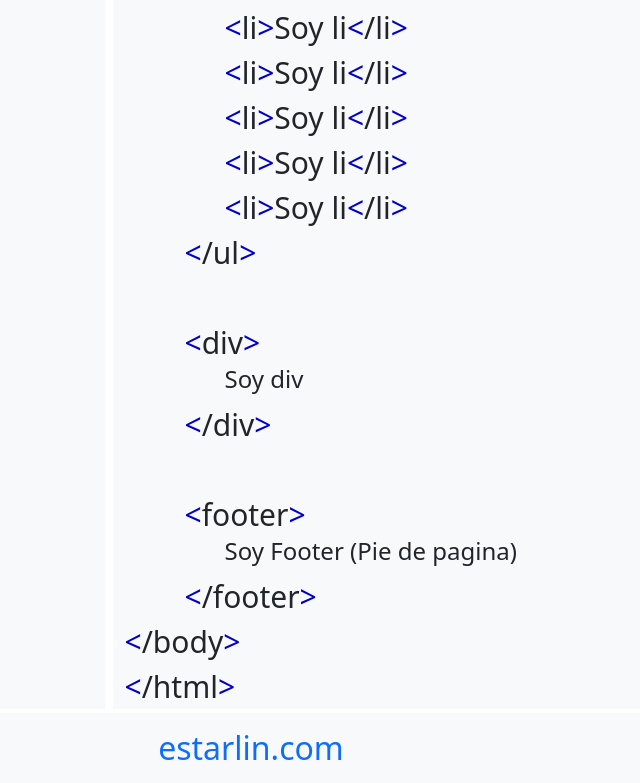
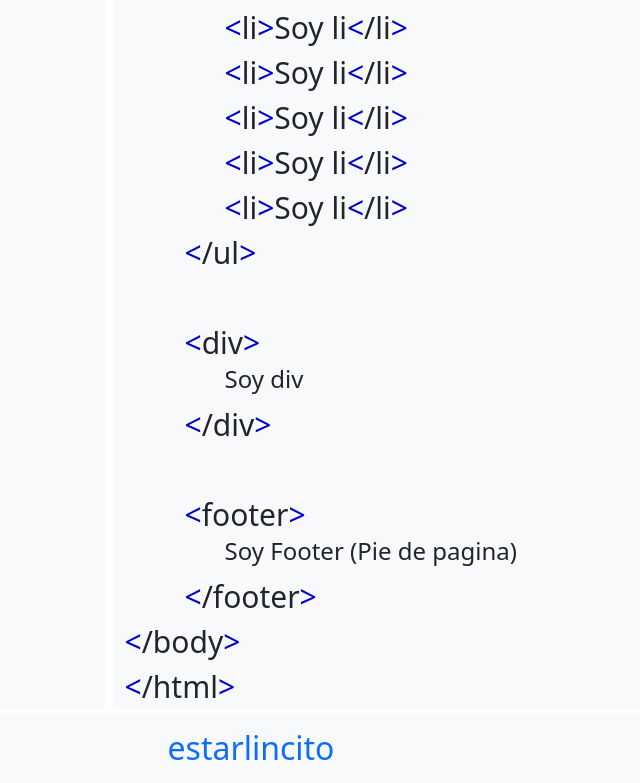
Before and after one commit to estarlincito/BuildTechnicalDocumentationPageCodeCamp, a plain HTML site: page index.html in a window 1280 px wide. Shown: the part 3960-4743 px from the top of the page, without its empty margins (389-1029 px from the left). Drawn offline with nearby package versions, Linux system fonts and the light colour scheme.

Commit message:
Update index.html

```diff
--- a/index.html
+++ b/index.html
@@ -354,7 +354,7 @@
 
       <footer class="row justify-content-center text-center bg-light footer">
 
-          <h2 class="col-12 m-3"><a href="https://estarlin.com" target="blank">estarlin.com</a></h2>
+          <h2 class="col-12 m-3"><a href="https://linktr.ee/estarlincito" target="blank">estarlincito</a></h2>
 
       </footer>
     <script src="https://cdn.jsdelivr.net/npm/bootstrap@5.0.2/dist/js/bootstrap.bundle.min.js" integrity="sha384-MrcW6ZMFYlzcLA8Nl+NtUVF0sA7MsXsP1UyJoMp4YLEuNSfAP+JcXn/tWtIaxVXM" crossorigin="anonymous"></script>
```
